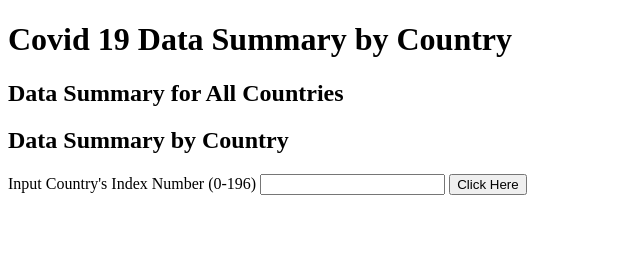
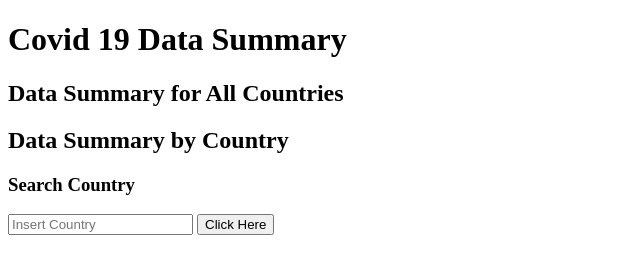
Before and after one commit to FachrielDzikri30/API-studi-kasus-covid-19, a plain HTML site: page index.html in a window 1280 px wide. Shown: the whole page, without its empty margins (0-640 px from the left). Drawn offline with Linux system fonts and the light colour scheme; no server answers.

Commit message:
Update index.html

```diff
--- a/index.html
+++ b/index.html
@@ -4,26 +4,27 @@
     <meta charset="UTF-8">
     <meta http-equiv="X-UA-Compatible" content="IE=edge">
     <meta name="viewport" content="width=device-width, initial-scale=1.0">
+    <link rel="stylesheet" href="style.css">
     <title>Covid 19 Study Case</title>
 </head>
 <body>
-    <style>
-        #countryName {
-            font-weight: bold;
-        }
-    </style>
-    <h1>Covid 19 Data Summary by Country</h1>
+    <div id="dataGlobal">
+        <h1>Covid 19 Data Summary</h1>
         <h2>Data Summary for All Countries</h2>
         <p id="casesAllCountries"></p>
         <p id="deathsAllCountries"></p>
         <p id="recoveredAllCountries"></p>
+    </div>
+    <div id="dataCountry">
         <h2>Data Summary by Country</h2>
-    <label>Input Country's Index Number (0-196) <input type="number" id="inputCountry"></label>
-    <button onclick="clickHere()">Click Here</button>
-    <p id="countryName"></p>
+        <h3>Search Country</h3>
+        <input type="text" id="inputCountry" placeholder="Insert Country">
+        <button id="searchButton">Click Here</button>
+        <h3 id="countryName"></h3>
         <p id="casesCountry"></p>
         <p id="deathsCountry"></p>
         <p id="recoveredCountry"></p>
         <script src="api.js"></script>
+    </div>
 </body>
 </html>
```
Lines whose indentation alone changed are shown as unchanged.
